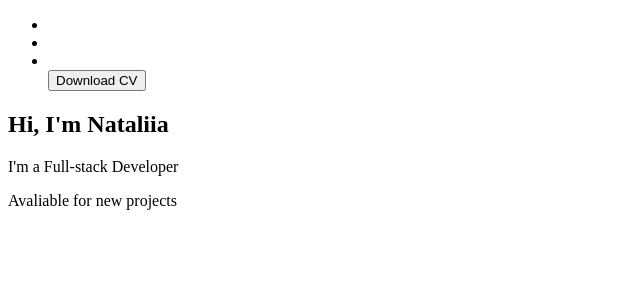
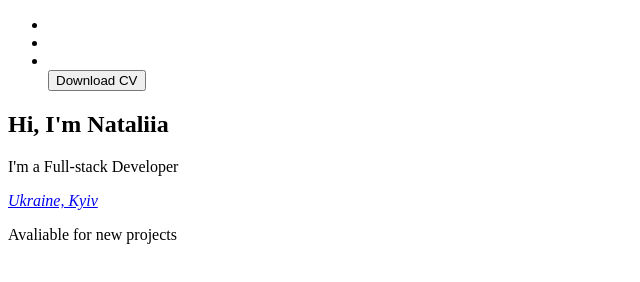
Before and after one commit to Nataliia-Demchenko/Portfolio-1, a plain HTML site: page index.html in a window 1280 px wide. Shown: the whole page, without its empty margins (0-640 px from the left). Drawn offline with Linux system fonts and the light colour scheme.

Commit message:
Add hero html

```diff
--- a/index.html
+++ b/index.html
@@ -25,6 +25,7 @@
             <p>I'm a Full-stack Developer</p>
             <address>
                 <a href="https://goo.gl/maps/Yhuwnde7BJLpwoCc9">
+                    Ukraine, Kyiv
                 </a>
             </address>
             <p>Avaliable for new projects</p>
```
